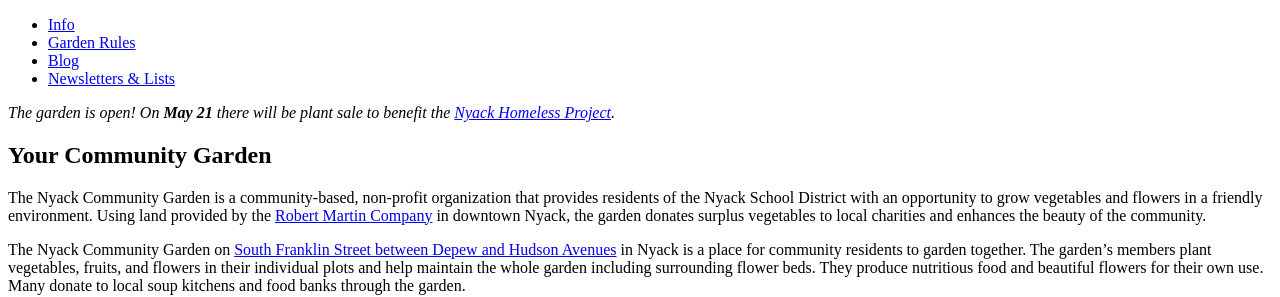
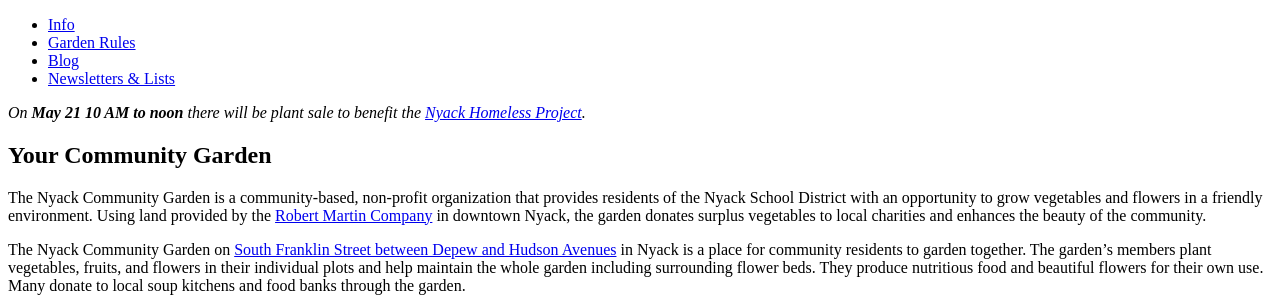
Before and after one commit to bosborne/nyackcommunitygarden, a Jekyll site: the page built from index.md, in a window 1280 px wide. Shown: the part 137-434 px from the top of the page. Built offline with Jekyll 4.4.1, drawn with Linux system fonts in a browser that asks for light colours; nearby versions of some CDN libraries; library files that are not in the unit come from our copies.

Commit message:
Details on plant sale

```diff
--- a/_layouts/default.html
+++ b/_layouts/default.html
@@ -22,7 +22,7 @@
       <div class="bannerbox">
         <p>
           <i>
-            The garden is open! On <b>May 21</b> there will be plant sale to benefit the <a href="https://www.nyackhp.org/">Nyack Homeless Project</a>.
+            On <b>May 21 10 AM to noon</b> there will be plant sale to benefit the <a href="https://www.nyackhp.org/">Nyack Homeless Project</a>.
           </i>
         </p>
       </div>
```
